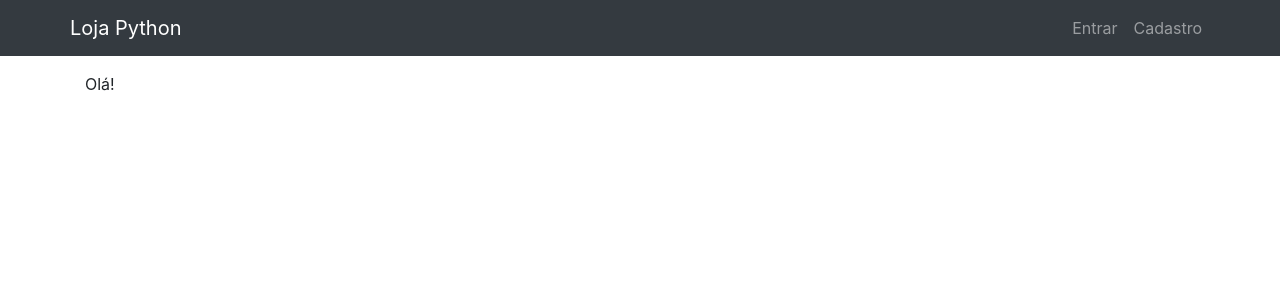
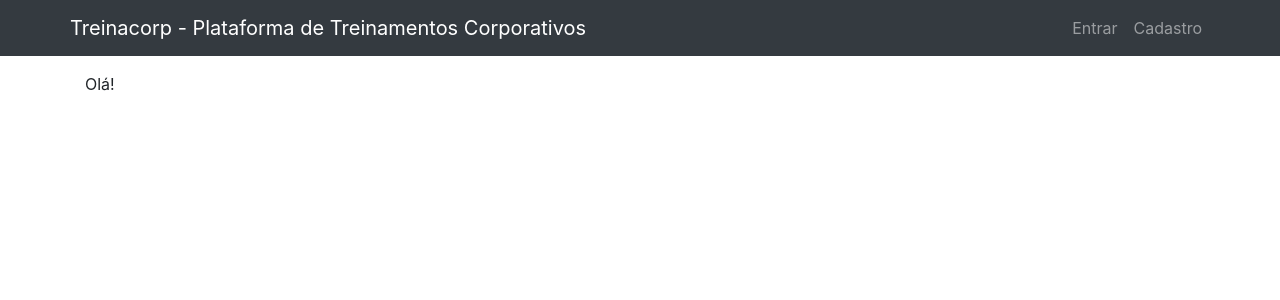
Before and after one commit to moreirafelipe/dio-django-agenda, a Django app: template templates/home.html in a window 1280 px wide. Shown: the top 300 px of the page. Run offline with Django 3.2, Linux system fonts and the light colour scheme; the template is opened without the code that fills it, so the values that code supplies are empty; some libraries are stand-ins or nearby versions.

Commit message:
Adicionando arquivo requirements

```diff
--- a/agenda/settings.py
+++ b/agenda/settings.py
@@ -145,7 +145,7 @@ AUTHENTICATION_BACKENDS = [
 ]
 
 SITE_ID = 1
-LOGIN_REDIRECT_URL = "/agenda"
+LOGIN_REDIRECT_URL = "/home"
 SIGNUP_REDIRECT_URL = "/accounts/login"
 CRISPY_TEMPLATE_PACK = "bootstrap4"
 ACCOUNT_SESSION_REMEMBER = True
--- a/agenda/urls.py
+++ b/agenda/urls.py
@@ -21,7 +21,7 @@ from django.views.generic import RedirectView
 urlpatterns = [
     path('admin/', admin.site.urls),
     path('accounts/', include("allauth.urls")),
-    path('agenda/', views.lista_eventos),
+    path('home/', views.lista_eventos),
     path('', RedirectView.as_view(url='/accounts/login')),
     path("", include("pages.urls", namespace="pages")),
 ]
--- a/core/views.py
+++ b/core/views.py
@@ -12,4 +12,4 @@ def lista_eventos(request):
     usuario = request.user
     evento = Evento.objects.all
     dados = {'eventos': evento}
-    return render(request, 'agenda.html', dados)
+    return render(request, 'home.html', dados)
--- a/credentials.txt
+++ /dev/null
@@ -1,4 +0,0 @@
-Django admin
-
-admin
-admin123
--- a/templates/base.html
+++ b/templates/base.html
@@ -12,7 +12,7 @@
   <header>
     <nav class="navbar navbar-expand navbar-dark bg-dark mb-3">
       <div class="container">
-        <a class="navbar-brand" href="{% url 'pages:home' %}">Loja Python</a>
+        <a class="navbar-brand" href="{% url 'pages:home' %}">Treinacorp - Plataforma de Treinamentos Corporativos</a>
         <ul class="navbar-nav">
           {% if user.is_authenticated %}
           <li class="nav-item">
--- a/templates/home.html
+++ b/templates/home.html
@@ -1,6 +1,6 @@
 {% extends 'base.html' %}
 
-{% block title %}Loja Python{% endblock %}
+{% block title %}Treinacorp - Plataforma de treinamentos corporativos{% endblock %}
 
 {% block content %}
 Olá!
```
Also changed, not shown: requirements.txt (added, +24 -0 lines), db.sqlite3, 1 other file.
